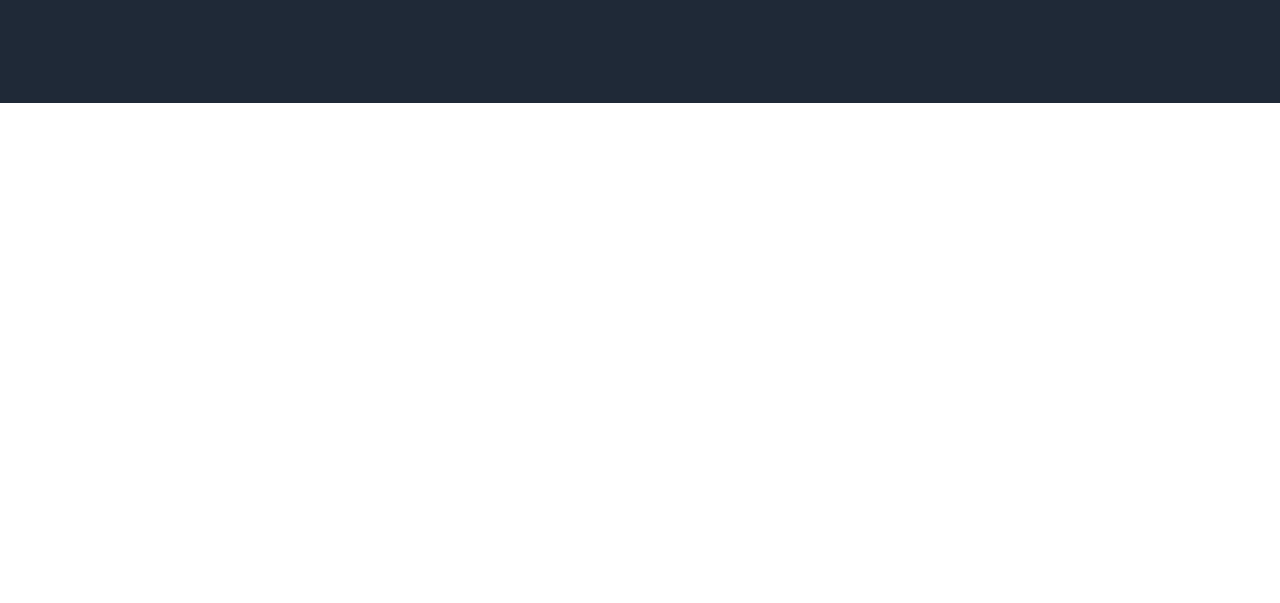
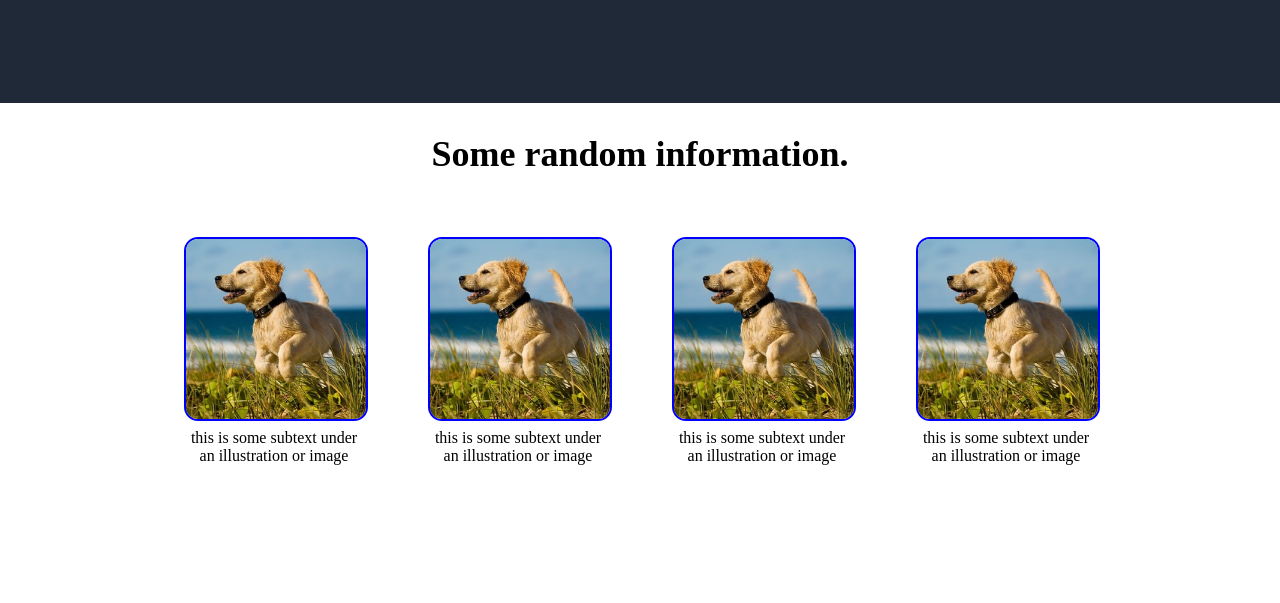
Before and after one commit to LisandroCausa/landing-page, a plain HTML site: page index.html in a window 1280 px wide. Shown: the part 429-1032 px from the top of the page. Before the commit the page ends 800 px from the top, so only its background shows below. Drawn offline with Linux system fonts and the light colour scheme.

Commit message:
Information section

```diff
--- a/index.html
+++ b/index.html
@@ -28,5 +28,29 @@
             </div>
         </div>
     </div>
+
+    <div class="info">
+        <h2>Some random information.</h2>
+        <div class="items-container">
+            <div class="item">
+                <img src="./test_image2.jpg" alt="">
+                <p>this is some subtext under an illustration or image</p>
+            </div>
+            <div class="item">
+                <img src="./test_image2.jpg" alt="">
+                <p>this is some subtext under an illustration or image</p>
+            </div>
+            <div class="item">
+                <img src="./test_image2.jpg" alt="">
+                <p>this is some subtext under an illustration or image</p>
+            </div>
+            <div class="item">
+                <img src="./test_image2.jpg" alt="">
+                <p>this is some subtext under an illustration or image</p>
+            </div>
+        </div>
+    </div>
+
+    <div class="quote"></div>
 </body>
 </html>
--- a/style.css
+++ b/style.css
@@ -76,3 +76,38 @@ a {
     flex: 1;
     max-height: 250px;
 }
+
+/*=============================*/
+
+.info {
+    height: 500px;
+    display: flex;
+    flex-direction: column;
+    align-items: center;
+    gap: 32px;
+}
+
+h2 {
+    font-size: 36px;
+}
+
+.items-container {
+    display: flex;
+    justify-content: center;
+    gap: 64px;
+}
+
+.item {
+    max-width: 180px;
+    text-align: center;
+}
+
+.item img {
+    max-width: 180px;
+    border: 2px solid blue;
+    border-radius: 14px;
+}
+
+.item p {
+    margin: 4px 0 0 0;
+}
```
Also changed, not shown: test_image2.jpg (added).
